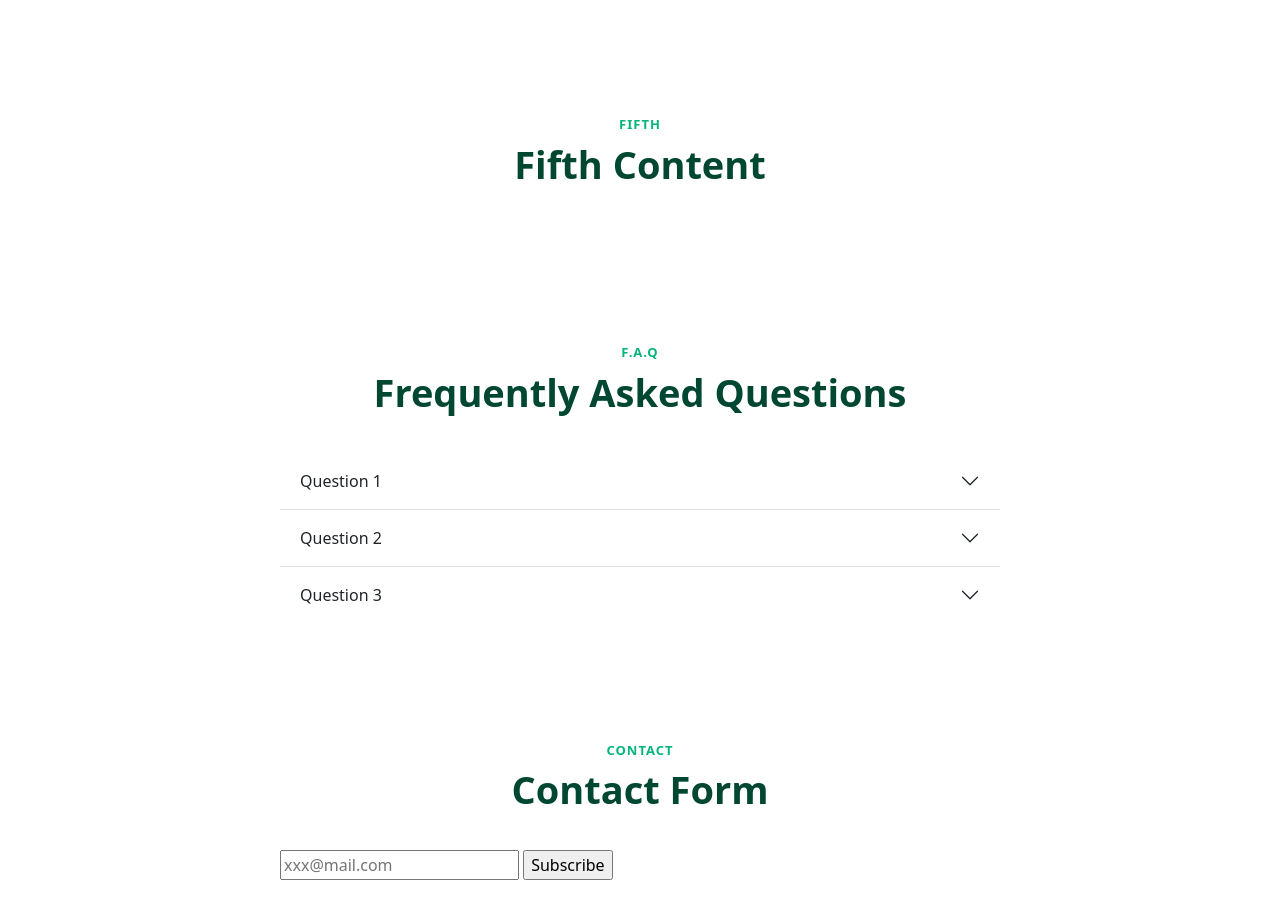
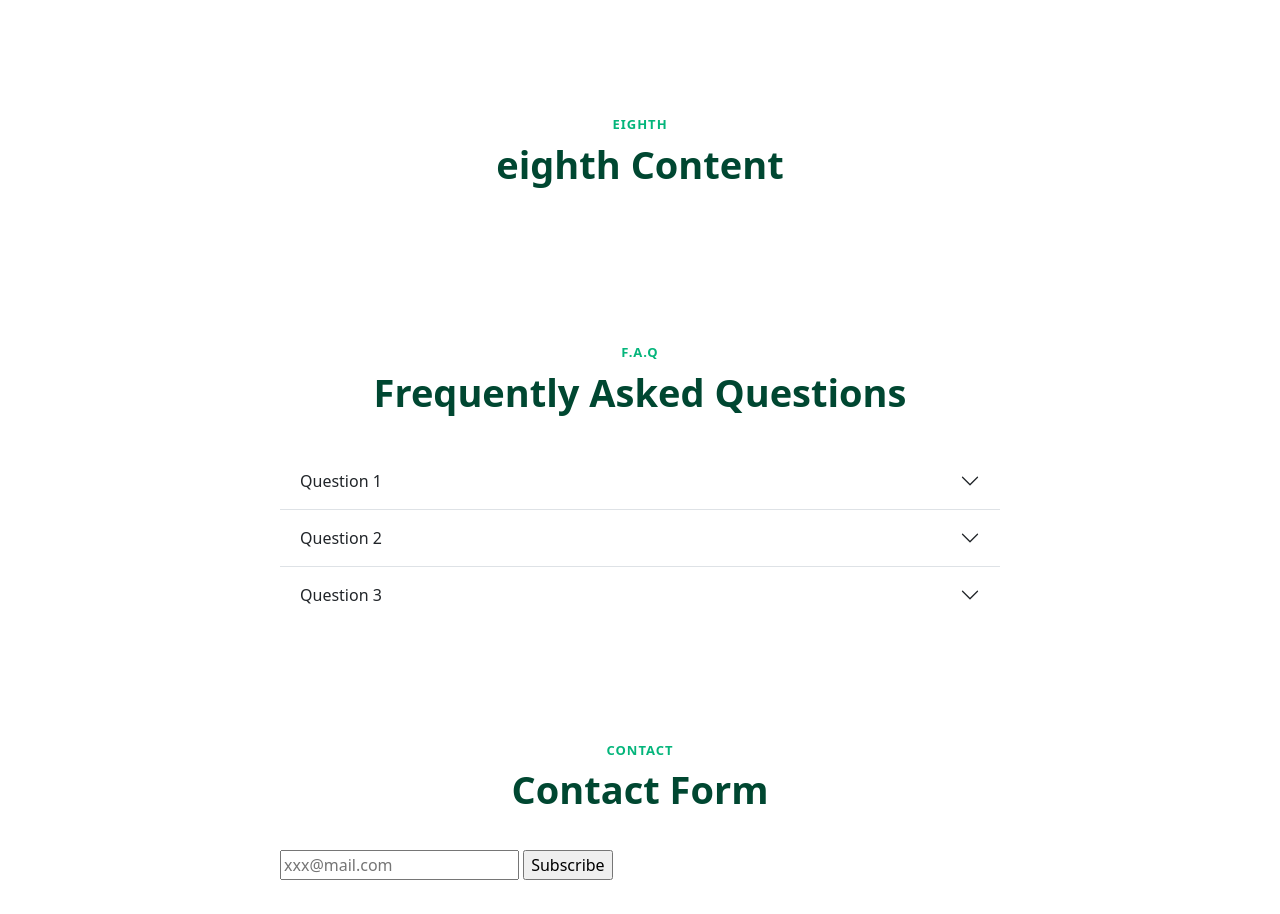
Before and after one commit to orutara/lp-template, a website built with webpack: page src/html/index.html in a window 1280 px wide. Shown: the part 7671-8585 px from the top of the page. Built offline with nearby package versions, Linux system fonts and the light colour scheme.

Commit message:
add section

```diff
--- a/src/html/index.html
+++ b/src/html/index.html
@@ -651,11 +651,11 @@
     </section>
     <!-- / .se_seventh -->
 
-    <section id="fifth" class="se_fifth">
+    <section id="eighth" class="se_eighth">
       <div class="container">
         <header class="bl_sectionHeader">
-          <h2 class="bl_sectionHeader_heading">Fifth</h2>
-          <p class="bl_sectionHeader_text">Fifth Content</p>
+          <h2 class="bl_sectionHeader_heading">eighth</h2>
+          <p class="bl_sectionHeader_text">eighth Content</p>
         </header>
         <!-- / .bl_sectionHeader -->
 
@@ -667,7 +667,7 @@
       </div>
       <!-- / .container -->
     </section>
-    <!-- / .se_fifth -->
+    <!-- / .se_eighth -->
 
     <section id="faq" class="se_faq">
       <div class="container">
```
